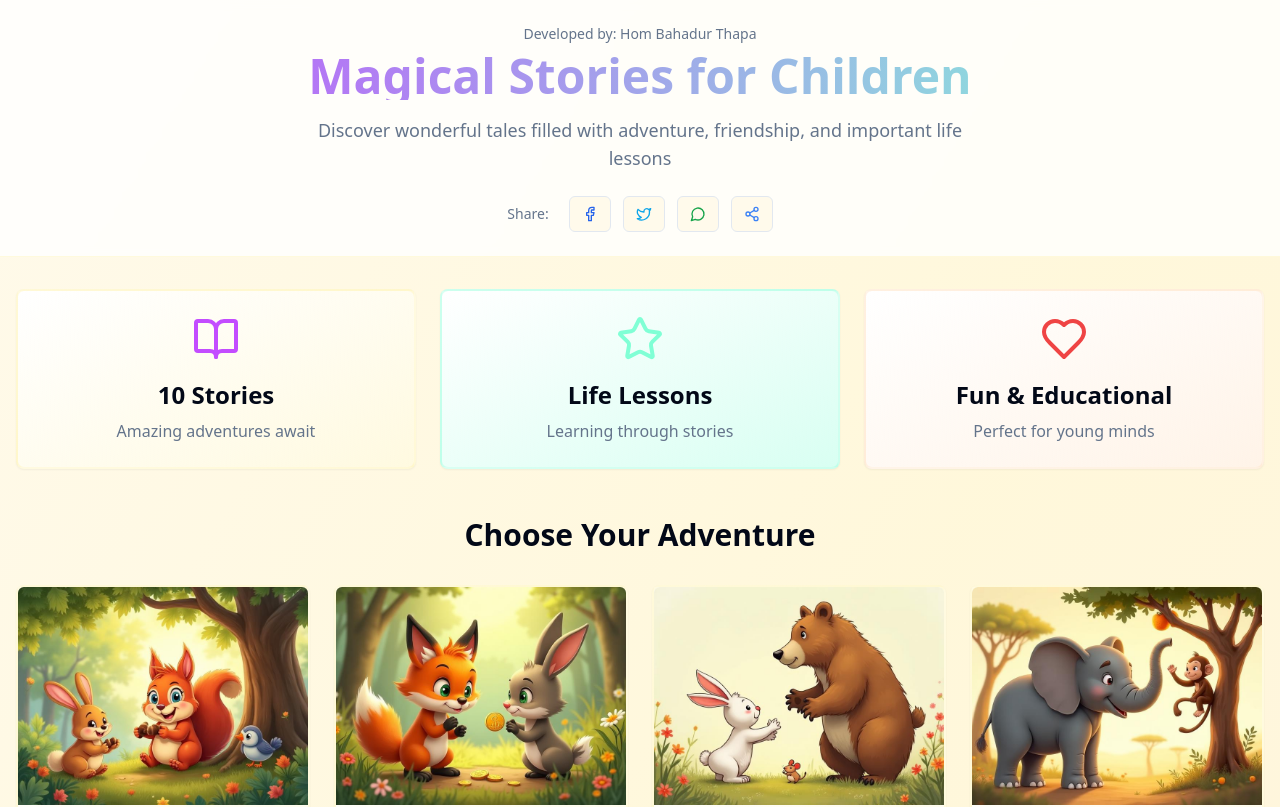
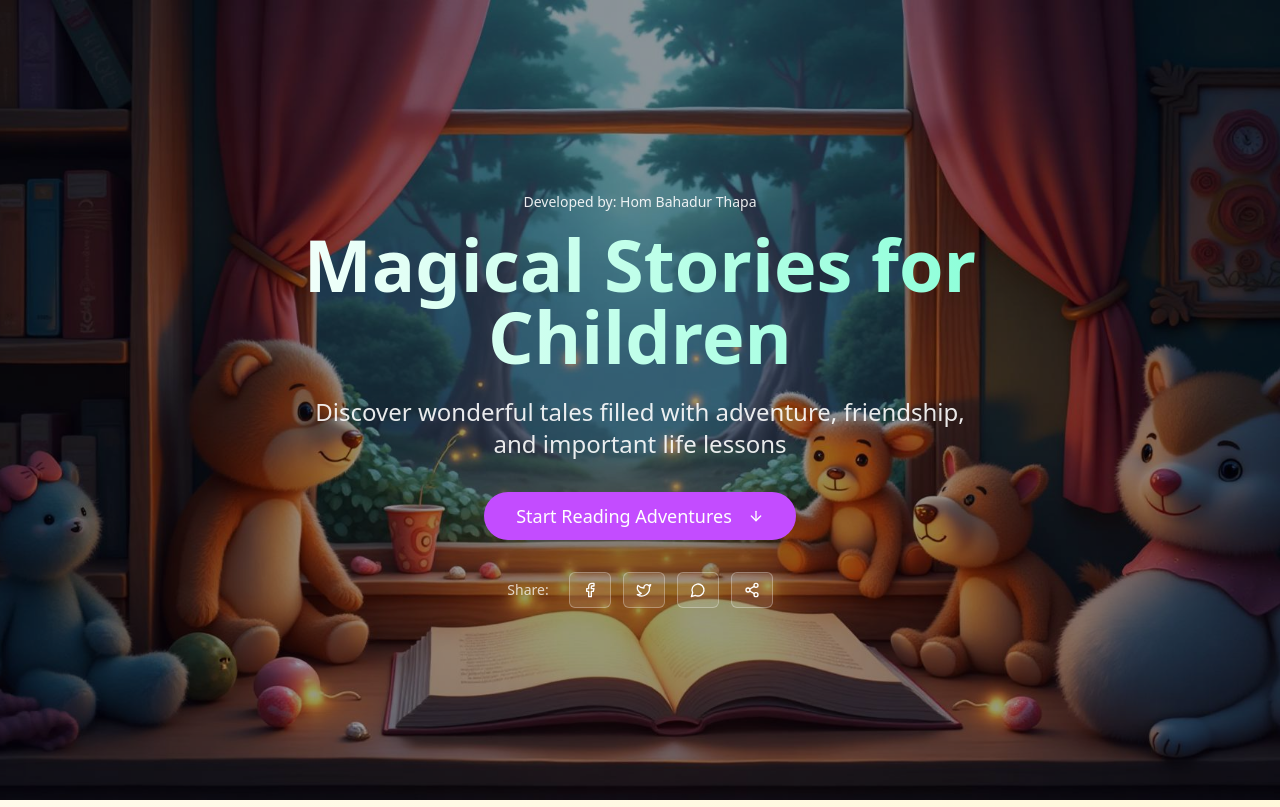
Before and after one commit to Ai-lab-art/s-tales-for-kids, a React (Vite) app: page / in a window 1280 px wide. Shown: the top 807 px of the page. Built offline with nearby package versions, Linux system fonts and the light colour scheme.

Commit message:
Update homepage design
Change the homepage to include a realistic cover image and a "start" button. Remove the story feature boxes.

```diff
--- a/src/pages/Index.tsx
+++ b/src/pages/Index.tsx
@@ -1,8 +1,8 @@
 import { stories } from "@/data/stories";
 import { StoryCard } from "@/components/StoryCard";
-import { Card, CardContent } from "@/components/ui/card";
 import { Button } from "@/components/ui/button";
-import { BookOpen, Star, Heart, Facebook, Twitter, MessageCircle, Share2 } from "lucide-react";
+import { Facebook, Twitter, MessageCircle, Share2, ArrowDown } from "lucide-react";
+import heroImage from "@/assets/homepage-hero.jpg";
 
 const Index = () => {
   const shareUrl = window.location.href;
@@ -29,91 +29,83 @@ const Index = () => {
     window.open(url, '_blank', 'width=600,height=400');
   };
 
+  const scrollToStories = () => {
+    document.getElementById('stories-section')?.scrollIntoView({ behavior: 'smooth' });
+  };
+
   return (
-    <div className="min-h-screen bg-gradient-to-br from-background via-story-secondary/20 to-story-warm/20">
-      {/* Header */}
-      <div className="bg-white/80 backdrop-blur-sm border-b border-story-secondary/30">
-        <div className="container mx-auto px-4 py-6">
-          <div className="text-center">
-            <p className="text-sm text-muted-foreground mb-2">Developed by: Hom Bahadur Thapa</p>
-            <h1 className="text-4xl md:text-5xl font-bold bg-gradient-to-r from-story-primary to-story-accent bg-clip-text text-transparent mb-4">
+    <div className="min-h-screen">
+      {/* Hero Section with Cover Image */}
+      <div
+        className="relative min-h-screen bg-cover bg-center bg-no-repeat flex items-center justify-center"
+        style={{ backgroundImage: `url(${heroImage})` }}
+      >
+        {/* Overlay */}
+        <div className="absolute inset-0 bg-black/40"></div>
+
+        {/* Hero Content */}
+        <div className="relative z-10 text-center text-white px-4 max-w-4xl mx-auto">
+          <p className="text-sm mb-4 opacity-90">Developed by: Hom Bahadur Thapa</p>
+          <h1 className="text-5xl md:text-7xl font-bold mb-6 bg-gradient-to-r from-white to-story-accent bg-clip-text text-transparent">
             Magical Stories for Children
           </h1>
-            <p className="text-lg text-muted-foreground max-w-2xl mx-auto mb-6">
+          <p className="text-xl md:text-2xl mb-8 opacity-90 max-w-2xl mx-auto">
             Discover wonderful tales filled with adventure, friendship, and important life lessons
           </p>
 
+          {/* Start Button */}
+          <Button
+            onClick={scrollToStories}
+            size="lg"
+            className="bg-story-primary hover:bg-story-primary/90 text-white text-lg px-8 py-6 rounded-full shadow-2xl hover:shadow-story-primary/50 transition-all duration-300 hover:scale-105 mb-8"
+          >
+            Start Reading Adventures
+            <ArrowDown className="ml-2 w-5 h-5" />
+          </Button>
+
           {/* Share Buttons */}
           <div className="flex justify-center items-center gap-3">
-              <span className="text-sm text-muted-foreground mr-2">Share:</span>
+            <span className="text-sm opacity-75 mr-2">Share:</span>
             <Button
               variant="outline"
               size="sm"
               onClick={() => handleShare('facebook')}
-                className="hover:bg-blue-50 hover:border-blue-300"
+              className="bg-white/10 border-white/30 hover:bg-white/20 text-white"
             >
-                <Facebook className="w-4 h-4 text-blue-600" />
+              <Facebook className="w-4 h-4" />
             </Button>
             <Button
               variant="outline"
               size="sm"
               onClick={() => handleShare('twitter')}
-                className="hover:bg-sky-50 hover:border-sky-300"
+              className="bg-white/10 border-white/30 hover:bg-white/20 text-white"
             >
-                <Twitter className="w-4 h-4 text-sky-500" />
+              <Twitter className="w-4 h-4" />
             </Button>
             <Button
               variant="outline"
               size="sm"
               onClick={() => handleShare('whatsapp')}
-                className="hover:bg-green-50 hover:border-green-300"
+              className="bg-white/10 border-white/30 hover:bg-white/20 text-white"
             >
-                <MessageCircle className="w-4 h-4 text-green-600" />
+              <MessageCircle className="w-4 h-4" />
             </Button>
             <Button
               variant="outline"
               size="sm"
               onClick={() => handleShare('messenger')}
-                className="hover:bg-blue-50 hover:border-blue-300"
+              className="bg-white/10 border-white/30 hover:bg-white/20 text-white"
             >
-                <Share2 className="w-4 h-4 text-blue-500" />
+              <Share2 className="w-4 h-4" />
             </Button>
           </div>
         </div>
       </div>
-      </div>
 
-      {/* Stats Cards */}
-      <div className="container mx-auto px-4 py-8">
-        <div className="grid grid-cols-1 md:grid-cols-3 gap-6 mb-12">
-          <Card className="text-center p-6 bg-gradient-to-br from-white to-story-secondary/30 border-2 border-story-secondary/30 hover:shadow-lg transition-all duration-300 hover:-translate-y-1">
-            <CardContent className="p-0">
-              <BookOpen className="w-12 h-12 mx-auto mb-4 text-story-primary" />
-              <h3 className="text-2xl font-bold text-foreground mb-2">10 Stories</h3>
-              <p className="text-muted-foreground">Amazing adventures await</p>
-            </CardContent>
-          </Card>
-
-          <Card className="text-center p-6 bg-gradient-to-br from-white to-story-accent/30 border-2 border-story-accent/30 hover:shadow-lg transition-all duration-300 hover:-translate-y-1">
-            <CardContent className="p-0">
-              <Star className="w-12 h-12 mx-auto mb-4 text-story-accent" />
-              <h3 className="text-2xl font-bold text-foreground mb-2">Life Lessons</h3>
-              <p className="text-muted-foreground">Learning through stories</p>
-            </CardContent>
-          </Card>
-
-          <Card className="text-center p-6 bg-gradient-to-br from-white to-story-warm/30 border-2 border-story-warm/30 hover:shadow-lg transition-all duration-300 hover:-translate-y-1">
-            <CardContent className="p-0">
-              <Heart className="w-12 h-12 mx-auto mb-4 text-red-500" />
-              <h3 className="text-2xl font-bold text-foreground mb-2">Fun & Educational</h3>
-              <p className="text-muted-foreground">Perfect for young minds</p>
-            </CardContent>
-          </Card>
-        </div>
-
-        {/* Stories Grid */}
-        <div>
-          <h2 className="text-3xl font-bold text-center mb-8 text-foreground">
+      {/* Stories Section */}
+      <div id="stories-section" className="bg-gradient-to-br from-background via-story-secondary/20 to-story-warm/20 py-16">
+        <div className="container mx-auto px-4">
+          <h2 className="text-4xl font-bold text-center mb-12 text-foreground">
             Choose Your Adventure
           </h2>
           <div className="grid grid-cols-1 md:grid-cols-2 lg:grid-cols-3 xl:grid-cols-4 gap-6">
```
Also changed, not shown: src/assets/homepage-hero.jpg (added). Lines whose indentation alone changed are shown as unchanged.
